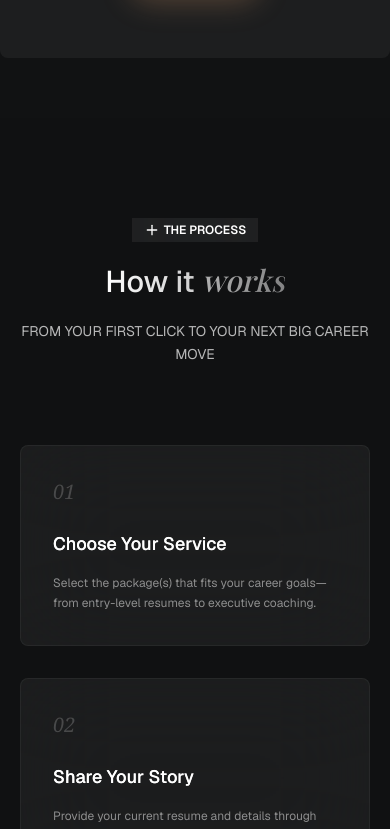
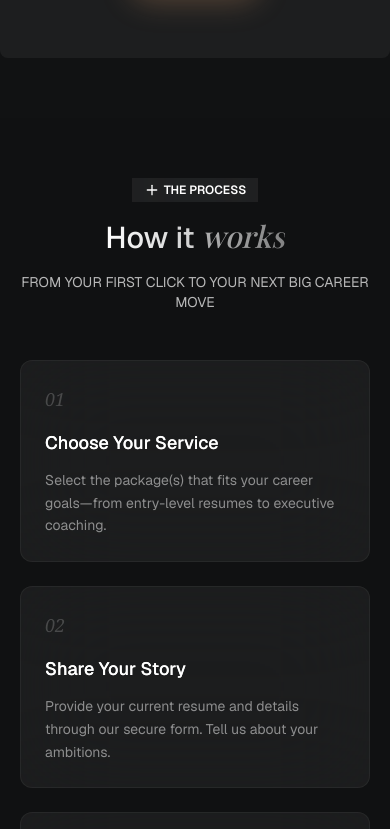
Before and after one commit to Israel-Beni/nuelit, a Next.js app: page / in a window 390 px wide. Shown: the part 4983-5812 px from the top of the page. Built offline with nearby package versions, Linux system fonts and the light colour scheme; a web font is replaced by a local one.

Commit message:
feat: implement responsive design adjustments across various components and pages.

```diff
--- a/components/sections/process.tsx
+++ b/components/sections/process.tsx
@@ -3,34 +3,34 @@ import { Tag } from '@/components/ui/tag';
 
 export function Process() {
   return (
-    <section id="how-it-works" className="py-25 bg-black/5">
+    <section id="how-it-works" className="py-padding-y-page bg-black/5">
       <div className="container-section">
-        <div className="text-center mb-20 flex flex-col items-center gap-5">
+        <div className="text-center mb-12 md:mb-20 flex flex-col items-center gap-4 md:gap-5">
           <Tag text="The Process" />
           <h2 className="text-heading-2">
             How it <span className="emphasis">works</span>
           </h2>
-          <p className="text-subtitle max-w-md mx-auto leading-relaxed">
+          <p className="text-subtitle max-w-xl mx-auto">
             From your first click to your next big career move
           </p>
         </div>
 
-        <div className="grid grid-cols-1 md:grid-cols-2 lg:grid-cols-4 gap-8 relative">
+        <div className="grid grid-cols-1 md:grid-cols-2 lg:grid-cols-4 gap-6 md:gap-8 relative">
           {/* Connector Line (Desktop) */}
           <div className="hidden lg:block absolute top-1/2 left-0 w-full h-px bg-white/5 -z-10" />
 
           {STEPS.map((step, index) => (
             <div key={step.id} className="group relative">
-              <div className="p-8 rounded-lg glass border border-white/5 bg-white/[0.02] hover:bg-white/[0.05] transition-all duration-300 h-full flex flex-col">
-                <span className="text-xl font-serif italic text-white/20 mb-6 group-hover:text-primary/50 transition-colors">
+              <div className="p-6 md:p-8 rounded-xl glass border border-white/5 bg-white/[0.02] hover:bg-white/[0.05] transition-all duration-300 h-full flex flex-col">
+                <span className="text-lg md:text-xl font-serif italic text-white/20 mb-4 md:mb-6 group-hover:text-primary/50 transition-colors">
                   {step.id}
                 </span>
 
-                <h3 className="text-heading-5 mb-4 !text-white">
+                <h3 className="text-heading-5 mb-3 md:mb-4 !text-white">
                   {step.title}
                 </h3>
 
-                <p className="text-body-sm text-white/50 leading-relaxed">
+                <p className="text-body  leading-relaxed">
                   {step.desc}
                 </p>
               </div>
```
